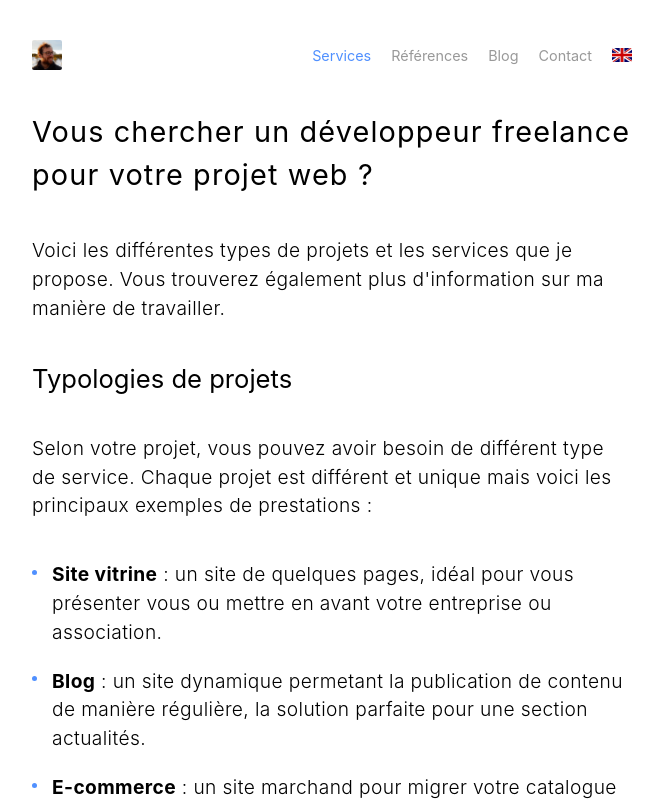
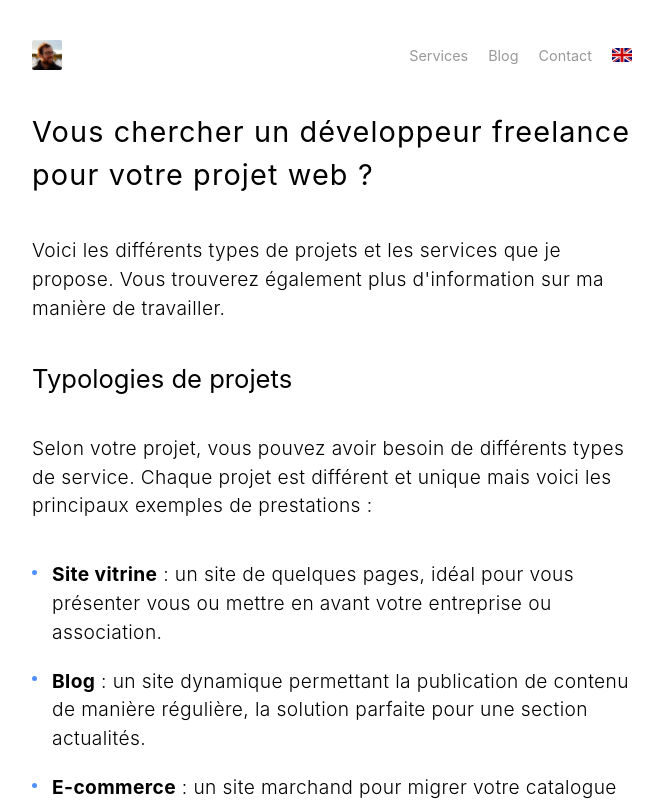
Before and after one commit to bellangerq/quentin-bellanger, a Nuxt app: page /services in a window 1280 px wide. Shown: the top 801 px of the page, without its empty margins (308-971 px from the left). Built offline with nearby package versions, Linux system fonts and the light colour scheme.

Commit message:
CSS refacto & typos

```diff
--- a/assets/stylesheets/common.scss
+++ b/assets/stylesheets/common.scss
@@ -5,6 +5,11 @@ html {
 
   *:focus {
     outline: 3px solid $color-main;
+  }
+
+  ::selection {
+    background: $color-main;
+    color: $color-white;
   }
 }
 
@@ -14,11 +19,6 @@ body {
   font-size: $font-size-base;
   margin: 0;
   min-height: 100vh;
-
-  ::selection {
-    background: $color-main;
-    color: $color-white;
-  }
 }
 
 .container {
@@ -27,6 +27,11 @@ body {
 
 section {
   padding: 0 20px;
+}
+
+img {
+  display: block;
+  width: 100%;
 }
 
 @media(min-width: 650px) {
--- a/components/EnHeader.vue
+++ b/components/EnHeader.vue
@@ -1,6 +1,6 @@
 <template lang="html">
   <header>
-    <nuxt-link :to="home.href" @click.native="hideMenu" :title="home.image.title">
+    <nuxt-link :to="home.href" :title="home.image.title">
       <img :src="imgPath(home.image.src)" :alt="home.image.alt" class="avatar">
     </nuxt-link>
 
@@ -14,10 +14,9 @@
         v-html="link.content"
         :target="link.target"
         :key="index"
-        @click="hideMenu"
       >
       </a>
-      <nuxt-link :to="locale.fr.href" @click.native="hideMenu" :title="locale.fr.title">
+      <nuxt-link :to="locale.fr.href" :title="locale.fr.title">
         <img :src="imgPath(locale.fr.img)" :alt="locale.fr.title" class="flag">
       </nuxt-link>
     </nav>
@@ -83,10 +82,6 @@ export default {
     toggleMenu () {
       const mobileNav = document.querySelector('.mobile-nav')
       mobileNav.classList.toggle('closed')
-    },
-    hideMenu () {
-      const mobileNav = document.querySelector('.mobile-nav')
-      mobileNav.classList.add('closed')
     }
   }
 }
@@ -145,10 +140,6 @@ header {
       &:focus {
         color: $color-main;
       }
-
-      &.nuxt-link-active {
-        color: $color-main;
-      }
     }
 
     &.mobile-nav {
--- a/components/Header.vue
+++ b/components/Header.vue
@@ -1,6 +1,6 @@
 <template lang="html">
   <header>
-    <nuxt-link :to="home.href" @click.native="hideMenu" :title="home.image.title">
+    <nuxt-link :to="home.href" :title="home.image.title">
       <img :src="imgPath(home.image.src)" :alt="home.image.alt" class="avatar">
     </nuxt-link>
 
@@ -13,7 +13,6 @@
         v-for="(link, index) in navigation.links"
         v-if="!link.external"
         :key="index"
-        @click.native="hideMenu"
       >
         {{link.content}}
       </nuxt-link>
@@ -25,12 +24,11 @@
         v-for="(link, index) in navigation.links"
         v-if="link.external"
         :key="index"
-        @click="hideMenu"
       >
         {{link.content}}
       </a>
 
-      <nuxt-link :to="locale.en.href" @click.native="hideMenu" :title="locale.en.title">
+      <nuxt-link :to="locale.en.href" :title="locale.en.title">
         <img :src="imgPath(locale.en.img)" :alt="locale.en.title" class="flag">
       </nuxt-link>
     </nav>
@@ -86,12 +84,12 @@ export default {
             title: "Voir mes services",
             external: false
           },
-          {
-            content: "Références",
-            href: "/work",
-            title: "Découvrez mon travail",
-            external: false
-          },
+          // {
+          //   content: "Références",
+          //   href: "/work",
+          //   title: "Découvrez mon travail",
+          //   external: false
+          // },
           {
             content: "Blog",
             href: "https://blog.quentin-bellanger.com",
@@ -123,10 +121,6 @@ export default {
     toggleMenu () {
       const mobileNav = document.querySelector('.mobile-nav')
       mobileNav.classList.toggle('closed')
-    },
-    hideMenu () {
-      const mobileNav = document.querySelector('.mobile-nav')
-      mobileNav.classList.add('closed')
     }
   }
 }
@@ -145,7 +139,6 @@ header {
 
   img {
     border-radius: $radius;
-    display: block;
 
     &.avatar {
       height: 30px;
@@ -183,10 +176,6 @@ header {
 
       &:hover,
       &:focus {
-        color: $color-main;
-      }
-
-      &.nuxt-link-active {
         color: $color-main;
       }
     }
--- a/components/WorkCard.vue
+++ b/components/WorkCard.vue
@@ -25,10 +25,6 @@ export default {
 .work-card {
   margin: 20px 0 0 0;
   width: 100%;
-
-  img {
-    width: 100%;
-  }
 
   a {
     color: $color-black;
--- a/nuxt.config.js
+++ b/nuxt.config.js
@@ -55,5 +55,8 @@ module.exports = {
         })
       }
     }
+  },
+  router: {
+    middleware: ['routeGuard']
   }
 }
--- a/package.json
+++ b/package.json
@@ -8,6 +8,7 @@
     "dev": "nuxt",
     "build": "nuxt build",
     "start": "nuxt start",
+    "compress": "imageOptim --directory assets/images",
     "generate": "nuxt generate",
     "deploy": "surge dist/ https://quentin-bellanger.com",
     "lint": "eslint --ext .js,.vue --ignore-path .gitignore .",
--- a/pages/services.vue
+++ b/pages/services.vue
@@ -49,10 +49,10 @@ export default {
   data() {
     return {
       title: "Vous chercher un développeur freelance pour votre projet web ?",
-      intro: "Voici les différentes types de projets et les services que je propose. Vous trouverez également plus d'information sur ma manière de travailler.",
+      intro: "Voici les différents types de projets et les services que je propose. Vous trouverez également plus d'information sur ma manière de travailler.",
       services: {
         title: "Typologies de projets",
-        intro: "Selon votre projet, vous pouvez avoir besoin de différent type de service. Chaque projet est différent et unique mais voici les principaux exemples de prestations :",
+        intro: "Selon votre projet, vous pouvez avoir besoin de différents types de service. Chaque projet est différent et unique mais voici les principaux exemples de prestations :",
         items: [
           {
             title: "Site vitrine",
@@ -60,7 +60,7 @@ export default {
           },
           {
             title: "Blog",
-            content: "un site dynamique permetant la publication de contenu de manière régulière, la solution parfaite pour une section actualités."
+            content: "un site dynamique permettant la publication de contenu de manière régulière, la solution parfaite pour une section actualités."
           },
           {
             title: "E-commerce",
@@ -74,7 +74,7 @@ export default {
       },
       features: {
         title: "Inclu dans tous les projets",
-        intro: "Quel que soit votre projet, je m'assure de respecter quelques standards du développement web. Ces fonctionnalités ne sont pas optionnelles mais incluses dans votre projet :",
+        intro: "Quel que soit votre projet, je m'assure de respecter les standards du développement web. Ces fonctionnalités ne sont pas optionnelles mais incluses dans votre projet :",
         items: [
           "Version mobile",
           "Référencement (SEO)",
```
